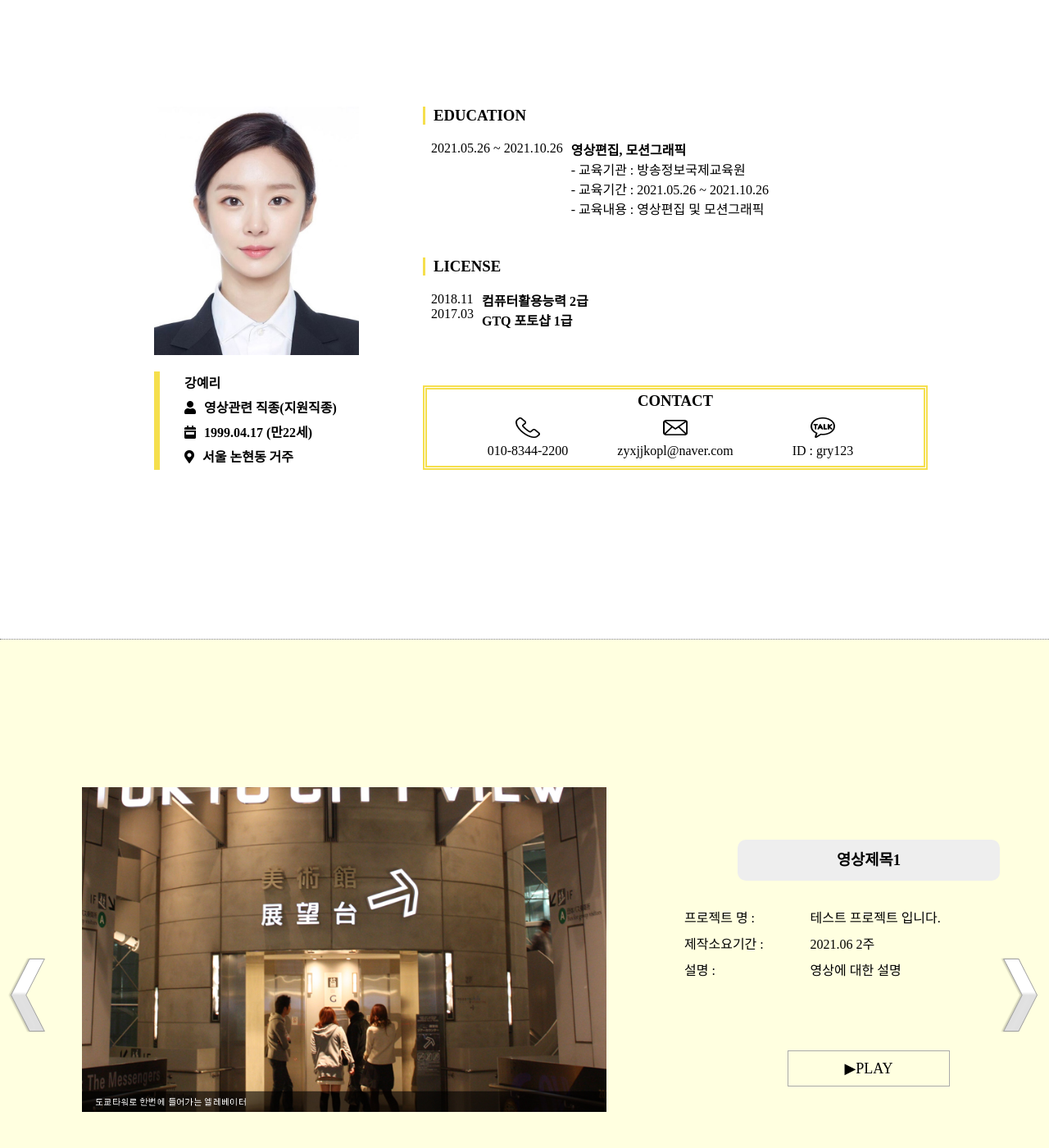
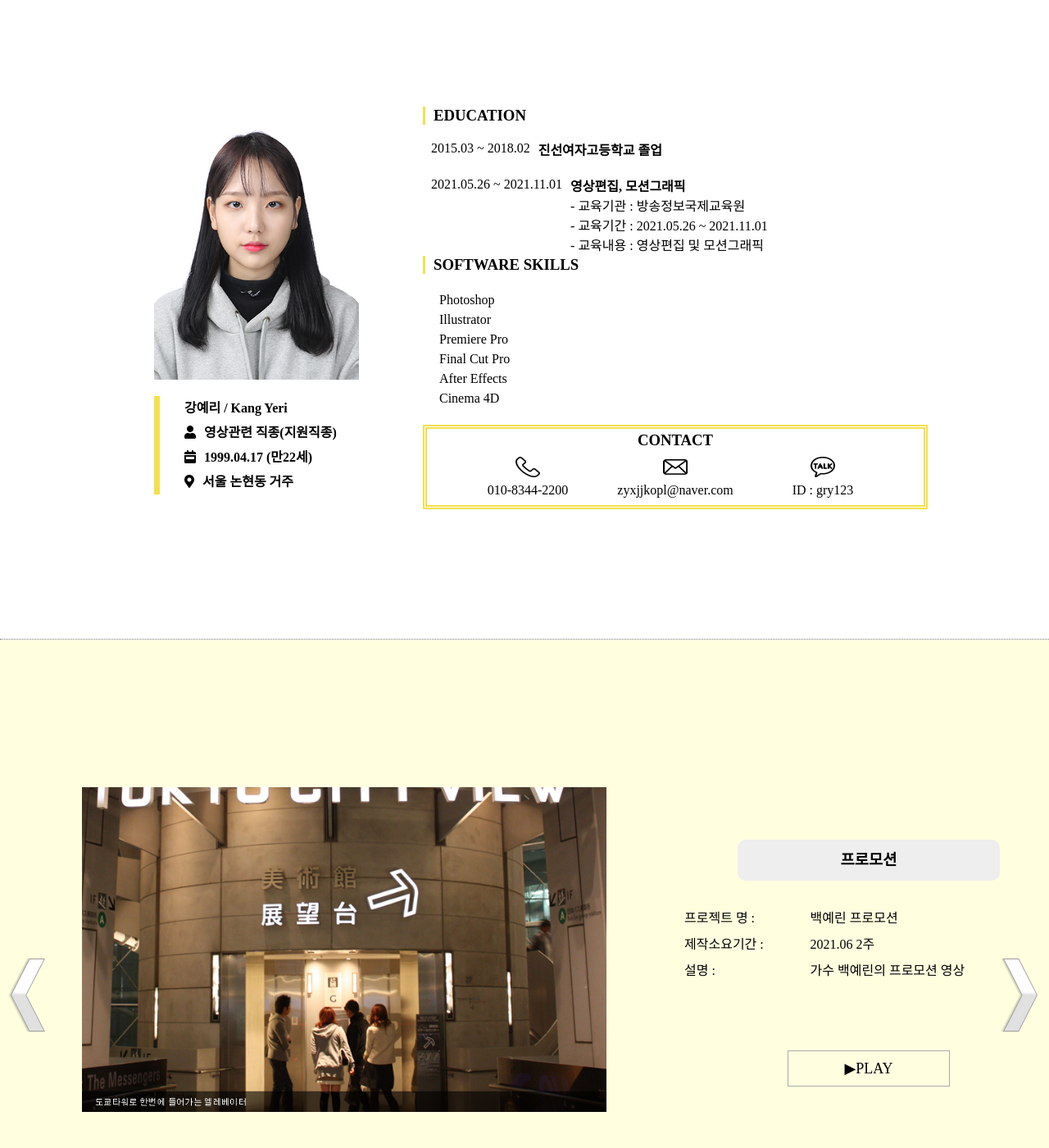
Before and after one commit to zyxjjkopl/portfolio, a plain HTML site: page index.html in a window 1280 px wide. Shown: the part 820-2220 px from the top of the page at 82% size. Drawn offline with Linux system fonts and the light colour scheme.

Commit message:
Add files via upload

```diff
--- a/index.html
+++ b/index.html
@@ -129,10 +129,10 @@
         <div class="pr_container clear">
             <div class="pr_profile">
                 <div>
-                    <img src="img/sample.jpg" alt="증명사진" width=250>
+                    <img src="img/smaple02.JPG" alt="증명사진" width=250>
                 </div>
                 <ul>
-                    <li>강예리</li>
+                    <li>강예리 / Kang Yeri</li>
                     <li><i class="fas fa-user"></i>영상관련 직종(지원직종)</li>
                     <li><i class="fas fa-calendar-week"></i>1999.04.17 (만22세)</li>
                     <li><i class="fas fa-map-marker-alt"></i>서울 논현동 거주</li>
@@ -142,26 +142,39 @@
                 <div class=pr_box_edu_title>
                     <div class="pr_box edu_title clear">
                         <h3 class="pr_title edu_title">EDUCATION</h3>
-                        <div class="pr_date edu_date">2021.05.26 ~ 2021.10.26</div>
+                        <div class="pr_date edu_date">2015.03 ~ 2018.02</div>
+                        <div class="pr_txt edu_txt">
+                            <div>진선여자고등학교 졸업</div>
+                            <ul>
+                                <li></li>
+                            </ul>
+                        </div>
+                    </div>
+                </div>
+                <div class=pr_box_edu_title>
+                    <div class="pr_box edu_title clear">
+                        <div class="pr_date edu_date">2021.05.26 ~ 2021.11.01</div>
                         <div class="pr_txt edu_txt">
                             <div>영상편집, 모션그래픽</div>
                             <ul>
                                 <li>- 교육기관 : 방송정보국제교육원</li>
-                                <li>- 교육기간 : 2021.05.26 ~ 2021.10.26</li>
+                                <li>- 교육기간 : 2021.05.26 ~ 2021.11.01</li>
                                 <li>- 교육내용 : 영상편집 및 모션그래픽</li>
                             </ul>
                         </div>
                     </div>
                 </div>
                 <div class="pr_box cer_box">
-                    <h3 class="pr_title cet_title">LICENSE</h3>
+                    <h3 class="pr_title cet_title">SOFTWARE SKILLS</h3>
                     <div class="pr_date cet_date">
-                        <div>2018.11</div>
-                        <div>2017.03</div>
                     </div>
-                    <div class="pr_txt cet_txt">
-                        <div>컴퓨터활용능력 2급</div>
-                        <div>GTQ 포토샵 1급</div>
+                    <div class="pr_txt01 cet_txt">
+                        <div>Photoshop</div>
+                        <div>Illustrator</div>
+                        <div>Premiere Pro</div>
+                        <div>Final Cut Pro</div>
+                        <div>After Effects</div>
+                        <div>Cinema 4D</div>
                     </div>
                 </div>
                 <div class="ct_box">
@@ -198,11 +211,11 @@
                     <img src="img/0.jpg" alt="영상사진">
                 </div>
                 <div class="pf_txt_container">
-                    <h3 class="pf_title">영상제목1</h3>
+                    <h3 class="pf_title">프로모션</h3>
                     <table>
                         <tr>
                             <td class="pf_name">프로젝트 명 : </td>
-                            <td class="pf_txt">테스트 프로젝트 입니다.</td>
+                            <td class="pf_txt">백예린 프로모션</td>
                         </tr>
                         <tr>
                             <td class="pf_name">제작소요기간 : </td>
@@ -210,7 +223,7 @@
                         </tr>
                         <tr>
                             <td class="pf_name">설명 : </td>
-                            <td class="pf_txt">영상에 대한 설명</td>
+                            <td class="pf_txt">가수 백예린의 프로모션 영상</td>
                         </tr>
                     </table>
                     <div class="pf_gosite">
@@ -224,11 +237,11 @@
                     <img src="img/0.jpg" alt="영상사진">
                 </div>
                 <div class="pf_txt_container">
-                    <h3 class="pf_title">영상제목2</h3>
+                    <h3 class="pf_title">웹툰 프로모션</h3>
                     <table>
                         <tr>
                             <td class="pf_name">프로젝트 명 : </td>
-                            <td class="pf_txt">테스트 프로젝트 입니다.</td>
+                            <td class="pf_txt">숲속의 담 프로모션</td>
                         </tr>
                         <tr>
                             <td class="pf_name">제작소요기간 : </td>
@@ -236,7 +249,7 @@
                         </tr>
                         <tr>
                             <td class="pf_name">설명 : </td>
-                            <td class="pf_txt">영상에 대한 설명</td>
+                            <td class="pf_txt">웹툰 숲속의 담 프로모션 영상</td>
                         </tr>
                     </table>
                     <div class="pf_gosite">
```
